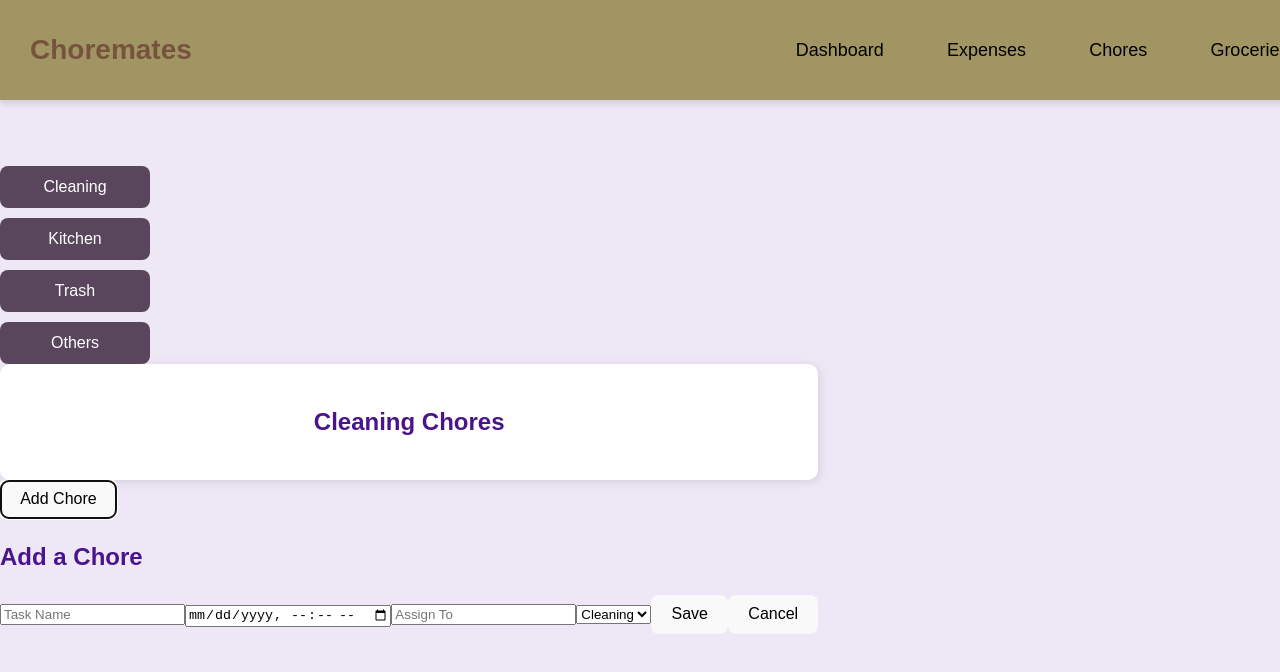
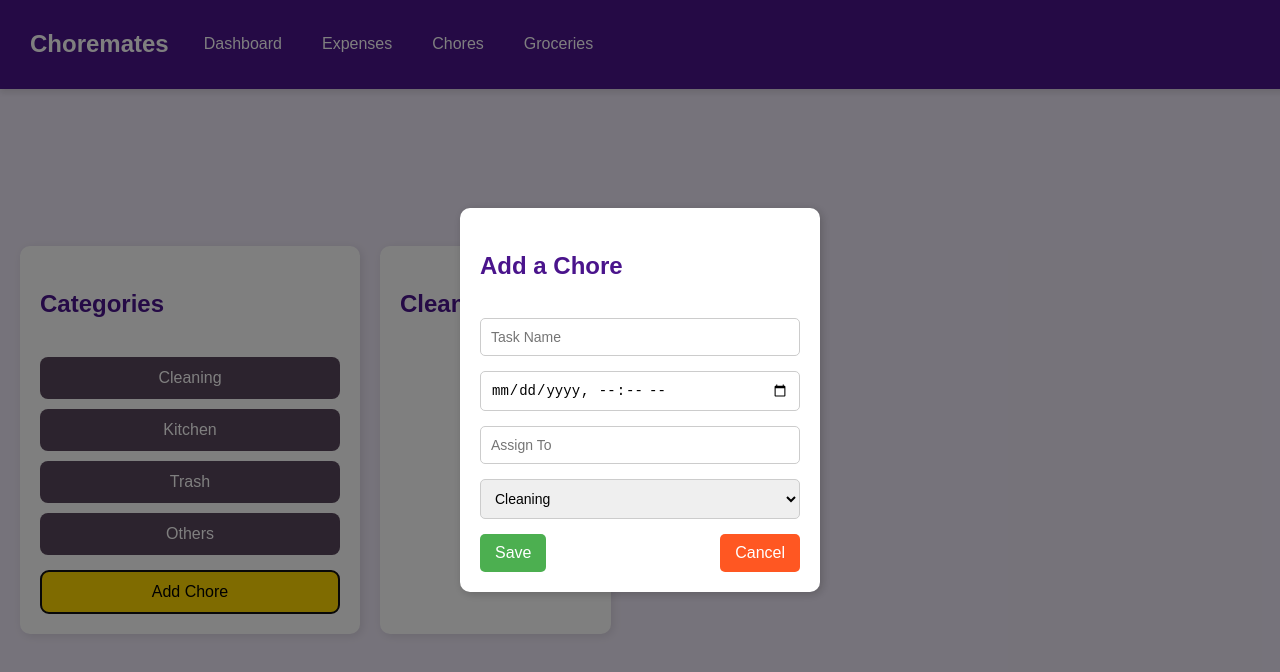
Before and after one commit to cs4241-c25/final-project-team-pike, a React (Vite) app in the folder client/: page / in a window 1280 px wide. Both pictures are taken after a click on the button "Add Chore". Shown: the top 672 px of the page. Built offline with nearby package versions, Linux system fonts and the light colour scheme.

Commit message:
added some extra elements

```diff
--- a/client/src/Chore.css
+++ b/client/src/Chore.css
@@ -6,111 +6,234 @@ body {
   color: #4A148C; /* Dark Purple */
 }
 
-/* Header Styles */
+
+/* Header */
 .header {
-  display: flex;
-  justify-content: space-between;
-  align-items: center;
-  width: 100%;
-  padding: 15px 30px;
-  background: #a19663; /* Gold */
-  color: #77533e;
-  font-size: 24px;
-  font-weight: bold;
   position: fixed;
   top: 0;
   left: 0;
-  height: 70px;
+  width: 100%;
+  background: #4A148C; /* Dark Purple */
+  color: white;
+  display: flex;
+  align-items: center;
+  padding: 15px 30px; /* Increased left padding */
   box-shadow: 0px 4px 6px rgba(0, 0, 0, 0.1);
   z-index: 1000;
 }
 
+/* Title */
 .header-title {
-  font-size: 28px;
+  font-size: 24px;
   font-weight: bold;
+  margin-right: 20px; /* Adds spacing between title and buttons */
 }
 
+/* Navigation */
 .nav-links {
   display: flex;
-  gap: 20px;
+  gap: 10px; /* Reduces spacing between buttons */
 }
 
 .nav-links button {
   background: transparent;
   border: none;
-  font-size: 18px;
-  color: #000000;
+  color: white;
+  font-size: 16px;
   cursor: pointer;
-  transition: 0.3s ease;
+  padding: 10px 15px;
+  border-radius: 5px;
+  transition: background 0.3s ease-in-out;
 }
 
 .nav-links button:hover {
-  color: #776778; /* Purple */
-  text-decoration: underline;
+  background: rgba(255, 255, 255, 0.2);
 }
 
-/* Adjust main content to not be hidden behind the fixed header */
+
+/* Adjust main content to prevent overlap */
 .main-container {
-  margin-top: 80px;
+  margin-top: 80px; /* Push content down */
+  display: flex;
+  gap: 20px;
   padding: 20px;
 }
 
+/* Main Container */
+.main-container {
+  margin-top: 80px;
+  display: flex;
+  gap: 20px;
+  padding: 20px;
+}
 
-/* Sidebar */
+/* Sidebar (Left Section) */
+.left-section {
+  width: 300px;
+  display: flex;
+  flex-direction: column;
+  gap: 15px;
+  padding: 20px;
+  background: white;
+  border-radius: 10px;
+  box-shadow: 2px 2px 10px rgba(0, 0, 0, 0.1);
+}
+
 .sidebar {
   display: flex;
   flex-direction: column;
   gap: 10px;
-  margin-right: 20px;
 }
 
 .sidebar button {
-  width: 150px;
+  width: 100%;
   padding: 12px;
   border: none;
-  background: #59465c; /* Purple */
+  background: #59465c;
   color: white;
   font-size: 16px;
   cursor: pointer;
   border-radius: 8px;
-  transition: 0.3s ease;
 }
 
-.sidebar button:hover {
-  background: #9C27B0; /* Darker Purple */
+.add-chore-btn {
+  background: #FFD700;
+  padding: 12px;
+  font-size: 16px;
+  border-radius: 8px;
+  cursor: pointer;
 }
 
-/* Chore List Section */
-.chores-list {
+/* Right Section (Task List) */
+.right-section {
   flex-grow: 1;
   background: white;
   padding: 20px;
   border-radius: 10px;
   box-shadow: 2px 2px 10px rgba(0, 0, 0, 0.1);
-  text-align: center;
 }
 
 .chore-item {
   display: flex;
   justify-content: space-between;
   align-items: center;
-  background: #F3E5F5; /* Light Purple */
+  background: #F3E5F5;
   padding: 10px;
   margin-bottom: 10px;
   border-radius: 5px;
 }
 
-/* Add Chore Button */
-.add-chore-btn {
-  background: #FFD700; /* Gold */
-  border: none;
-  padding: 12px;
-  font-size: 16px;
-  cursor: pointer;
-  border-radius: 8px;
-  transition: 0.3s ease;
+.status-btn {
+  padding: 8px 12px;
+  border-radius: 5px;
 }
 
-.add-chore-btn:hover {
-  background: #FFB300; /* Darker Gold */
+.status-done {
+  background-color: #4CAF50;
+  color: white;
 }
+
+.status-not-done {
+  background-color: #FF5722;
+  color: white;
+}
+
+/* Modal Overlay */
+.modal-overlay {
+  position: fixed;
+  top: 0;
+  left: 0;
+  width: 100%;
+  height: 100%;
+  background: rgba(0, 0, 0, 0.5); /* Dim background */
+  display: flex;
+  justify-content: center;
+  align-items: center;
+  z-index: 1000;
+}
+
+/* Modal Box */
+.modal {
+  background: white;
+  padding: 20px;
+  border-radius: 10px;
+  width: 320px;
+  display: flex;
+  flex-direction: column;
+  gap: 15px;
+  box-shadow: 2px 2px 10px rgba(0, 0, 0, 0.2);
+  animation: fadeIn 0.3s ease-in-out;
+}
+
+/* Input Fields */
+.modal input,
+.modal select {
+  padding: 10px;
+  font-size: 14px;
+  border: 1px solid #ccc;
+  border-radius: 5px;
+}
+
+/* Modal Buttons */
+.modal-buttons {
+  display: flex;
+  justify-content: space-between;
+}
+
+.save-btn {
+  background: #4CAF50;
+  color: white;
+  padding: 10px 15px;
+  border: none;
+  border-radius: 5px;
+  cursor: pointer;
+}
+
+.cancel-btn {
+  background: #FF5722;
+  color: white;
+  padding: 10px 15px;
+  border: none;
+  border-radius: 5px;
+  cursor: pointer;
+}
+/* Status Text */
+.status-text-done {
+  color: #4CAF50;
+  font-weight: bold;
+}
+
+.status-text-not-done {
+  color: #FF5722;
+  font-weight: bold;
+}
+
+/* Status Buttons */
+.status-buttons {
+  display: flex;
+  gap: 10px;
+}
+
+.status-done {
+  background-color: #4CAF50;
+  color: white;
+  border: none;
+  padding: 8px 12px;
+  border-radius: 5px;
+  cursor: pointer;
+}
+
+.status-not-done {
+  background-color: #FF5722;
+  color: white;
+  border: none;
+  padding: 8px 12px;
+  border-radius: 5px;
+  cursor: pointer;
+}
+
+/* Animation */
+@keyframes fadeIn {
+  from { opacity: 0; transform: scale(0.9); }
+  to { opacity: 1; transform: scale(1); }
+}
--- a/client/src/Chore.jsx
+++ b/client/src/Chore.jsx
@@ -2,25 +2,25 @@ import { useState } from "react";
 import "./Chore.css";
 
 function App() {
-    const [chores, setChores] = useState({
-        Cleaning: [],
-        Kitchen: [],
-        Trash: [],
-        Others: []
-    });
+    const [chores, setChores] = useState({});
+    const [categories] = useState(["Cleaning", "Kitchen", "Trash", "Others"]);
     const [selectedCategory, setSelectedCategory] = useState("Cleaning");
     const [showModal, setShowModal] = useState(false);
-    const [newChore, setNewChore] = useState({ name: "", deadline: "", assignee: "", category: "Cleaning" });
-
-    const categories = ["Cleaning", "Kitchen", "Trash", "Others"];
+    const [newChore, setNewChore] = useState({ name: "", deadline: "", assignee: "", category: "Cleaning", status: "Not Completed" });
 
     const handleAddChore = () => {
-        setChores({
-            ...chores,
-            [newChore.category]: [...chores[newChore.category], newChore]
-        });
+        setChores(prev => ({
+            ...prev,
+            [newChore.category]: [...(prev[newChore.category] || []), newChore]
+        }));
         setShowModal(false);
-        setNewChore({ name: "", deadline: "", assignee: "", category: "Cleaning" });
+        setNewChore({ name: "", deadline: "", assignee: "", category: "Cleaning", status: "Not Completed" });
+    };
+
+    const updateStatus = (category, index, status) => {
+        const updatedChores = { ...chores };
+        updatedChores[category][index].status = status;
+        setChores(updatedChores);
     };
 
     return (
@@ -34,7 +34,11 @@ function App() {
                     <button>Groceries</button>
                 </nav>
             </header>
-            <div className="content">
+
+            <div className="main-container">
+                {/* Left Section: Sidebar */}
+                <div className="left-section">
+                    <h2>Categories</h2>
                     <div className="sidebar">
                         {categories.map(category => (
                             <button key={category} onClick={() => setSelectedCategory(category)}>
@@ -42,53 +46,79 @@ function App() {
                             </button>
                         ))}
                     </div>
+                    <button className="add-chore-btn" onClick={() => setShowModal(true)}>Add Chore</button>
+                </div>
+
+                {/* Right Section: Chores List */}
+                <div className="right-section">
+                    <h2>{selectedCategory} Chores</h2>
                     <div className="chores-list">
-                    <h2>{selectedCategory} Chores</h2>
-                    <ul>
-                        {chores[selectedCategory].map((chore, index) => (
-                            <li key={index}>
-                                <strong>{chore.name}</strong> - {chore.assignee} (Due: {chore.deadline})
-                            </li>
+                        {(chores[selectedCategory] || []).map((chore, index) => (
+                            <div key={index} className="chore-item">
+                                <div>
+                                    <strong>{chore.name}</strong> - {chore.assignee} <br />
+                                    <small>Due: {chore.deadline}</small> <br />
+                                    <small>Status: <span className={chore.status === "Done" ? "status-text-done" : "status-text-not-done"}>{chore.status}</span></small>
+                                </div>
+                                <div className="status-buttons">
+                                    <button
+                                        className="status-done"
+                                        onClick={() => updateStatus(selectedCategory, index, "Done")}
+                                    >
+                                        Done
+                                    </button>
+                                    <button
+                                        className="status-not-done"
+                                        onClick={() => updateStatus(selectedCategory, index, "Not Completed")}
+                                    >
+                                        Not Completed
+                                    </button>
+                                </div>
+                            </div>
                         ))}
-                    </ul>
                     </div>
-                <button onClick={() => setShowModal(true)}>Add Chore</button>
                 </div>
+            </div>
+
+            {/* Modal for Adding Chores */}
             {showModal && (
-                <div className="modal">
+                <div className="modal-overlay" onClick={() => setShowModal(false)}>
+                    <div className="modal" onClick={(e) => e.stopPropagation()}>
                         <h2>Add a Chore</h2>
                         <input
                             type="text"
                             placeholder="Task Name"
                             value={newChore.name}
-                        onChange={(e) => setNewChore({...newChore, name: e.target.value})}
+                            onChange={(e) => setNewChore({ ...newChore, name: e.target.value })}
                         />
                         <input
                             type="datetime-local"
                             value={newChore.deadline}
-                        onChange={(e) => setNewChore({...newChore, deadline: e.target.value})}
+                            onChange={(e) => setNewChore({ ...newChore, deadline: e.target.value })}
                         />
                         <input
                             type="text"
                             placeholder="Assign To"
                             value={newChore.assignee}
-                        onChange={(e) => setNewChore({...newChore, assignee: e.target.value})}
+                            onChange={(e) => setNewChore({ ...newChore, assignee: e.target.value })}
                         />
                         <select
                             value={newChore.category}
-                        onChange={(e) => setNewChore({...newChore, category: e.target.value})}
+                            onChange={(e) => setNewChore({ ...newChore, category: e.target.value })}
                         >
                             {categories.map(category => (
                                 <option key={category} value={category}>{category}</option>
                             ))}
                         </select>
-                    <button onClick={handleAddChore}>Save</button>
-                    <button onClick={() => setShowModal(false)}>Cancel</button>
+                        <div className="modal-buttons">
+                            <button className="save-btn" onClick={handleAddChore}>Save</button>
+                            <button className="cancel-btn" onClick={() => setShowModal(false)}>Cancel</button>
+                        </div>
+                    </div>
                 </div>
             )}
         </div>
     );
 }
 
-
 export default App;
```
Lines whose indentation alone changed are shown as unchanged.
